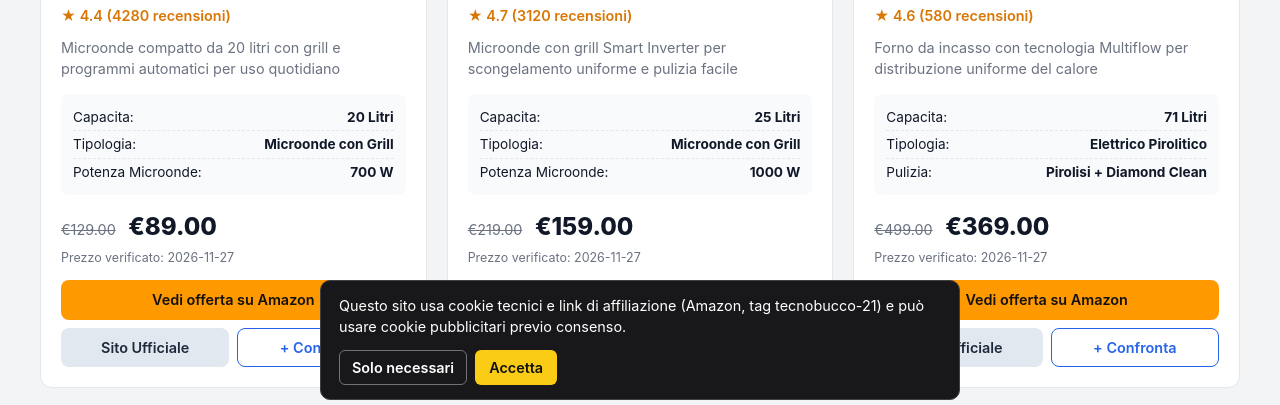
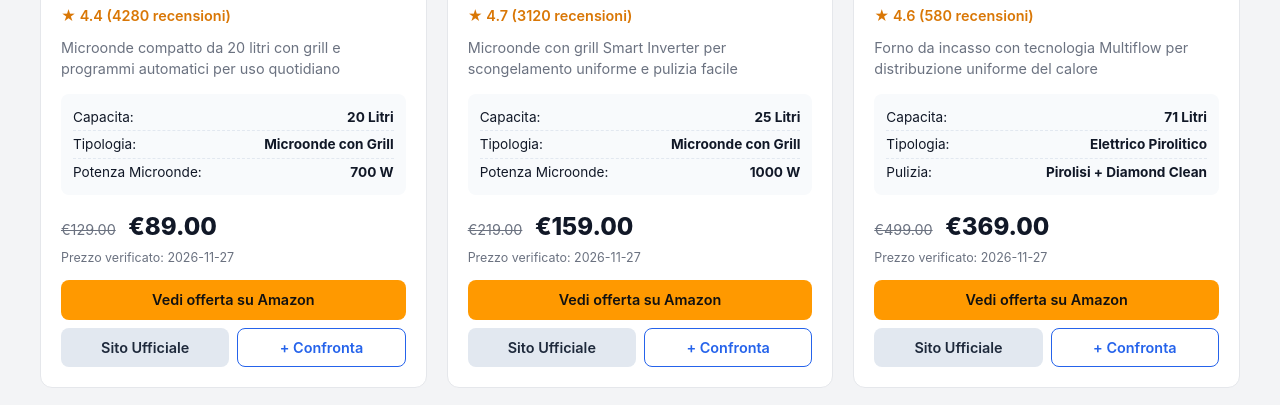
Before and after one commit to giobucco15-ship-it/comparatore-prodotti, a plain HTML site: page index.html in a window 1280 px wide. Shown: the part 384-789 px from the top of the page. Drawn offline with Linux system fonts and the light colour scheme.

Commit message:
Update index.html

```diff
--- a/index.html
+++ b/index.html
@@ -182,27 +182,9 @@
   </p>
 </footer>
 
-<div id="cookie-banner" style="position:fixed;bottom:16px;left:16px;right:16px;max-width:640px;margin:0 auto;background:#18181b;color:#fff;border:1px solid #3f3f46;border-radius:10px;padding:14px 18px;z-index:9999;display:none;gap:12px;align-items:center;justify-content:space-between;flex-wrap:wrap;">
-  <span style="font-size:0.9rem;">Questo sito usa cookie tecnici e link di affiliazione (Amazon, tag <code>tecnobucco-21</code>) e può usare cookie pubblicitari previo consenso.</span>
-  <div style="display:flex;gap:8px;">
-    <button type="button" id="cookie-rifiuta" style="padding:8px 12px;border-radius:6px;border:1px solid #71717a;background:transparent;color:#fff;cursor:pointer;">Solo necessari</button>
-    <button type="button" id="cookie-accetta" style="padding:8px 14px;border-radius:6px;border:none;background:#facc15;color:#111;font-weight:600;cursor:pointer;">Accetta</button>
-  </div>
-</div>
 
-<script>
-  (function () {
-    const key = 'comparatore_cookie_consenso_v1';
-    const banner = document.getElementById('cookie-banner');
-    const btnAccetta = document.getElementById('cookie-accetta');
-    const btnRifiuta = document.getElementById('cookie-rifiuta');
-    const btnApri = document.getElementById('apri-cookie-banner');
-    if (!localStorage.getItem(key)) banner.style.display = 'flex';
-    btnAccetta.addEventListener('click', () => { localStorage.setItem(key, 'accepted'); banner.style.display = 'none'; });
-    btnRifiuta.addEventListener('click', () => { localStorage.setItem(key, 'necessary'); banner.style.display = 'none'; });
-    btnApri.addEventListener('click', () => { banner.style.display = 'flex'; });
-  })();
-</script>
+
+
 
     <script src="script.js"></script>
 </body>
```
